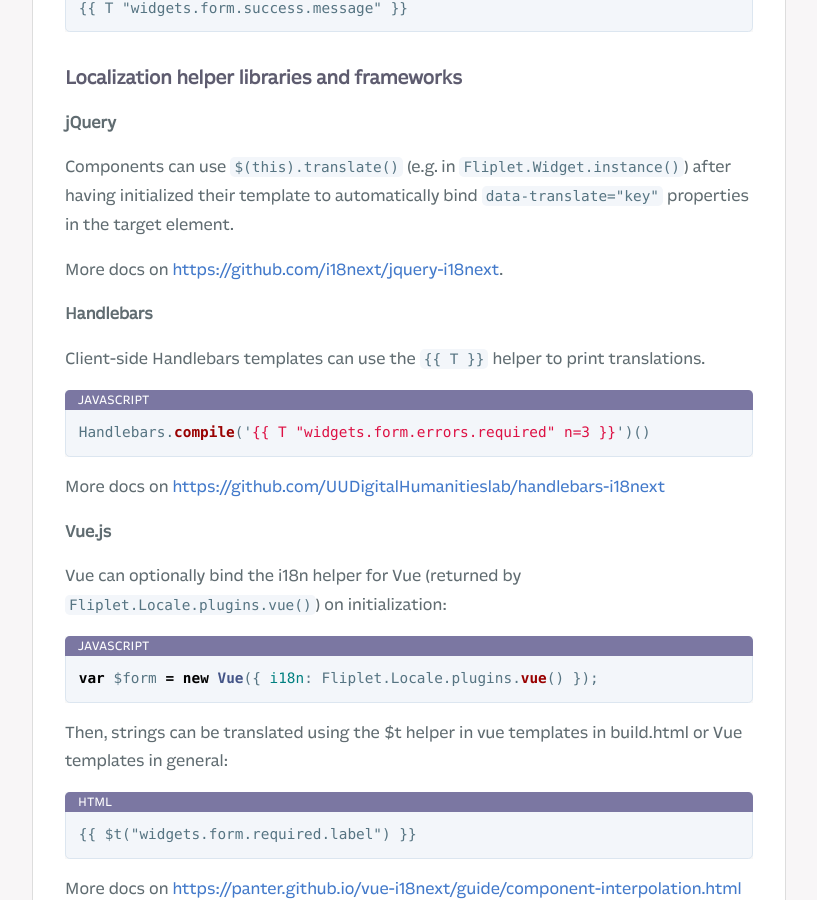
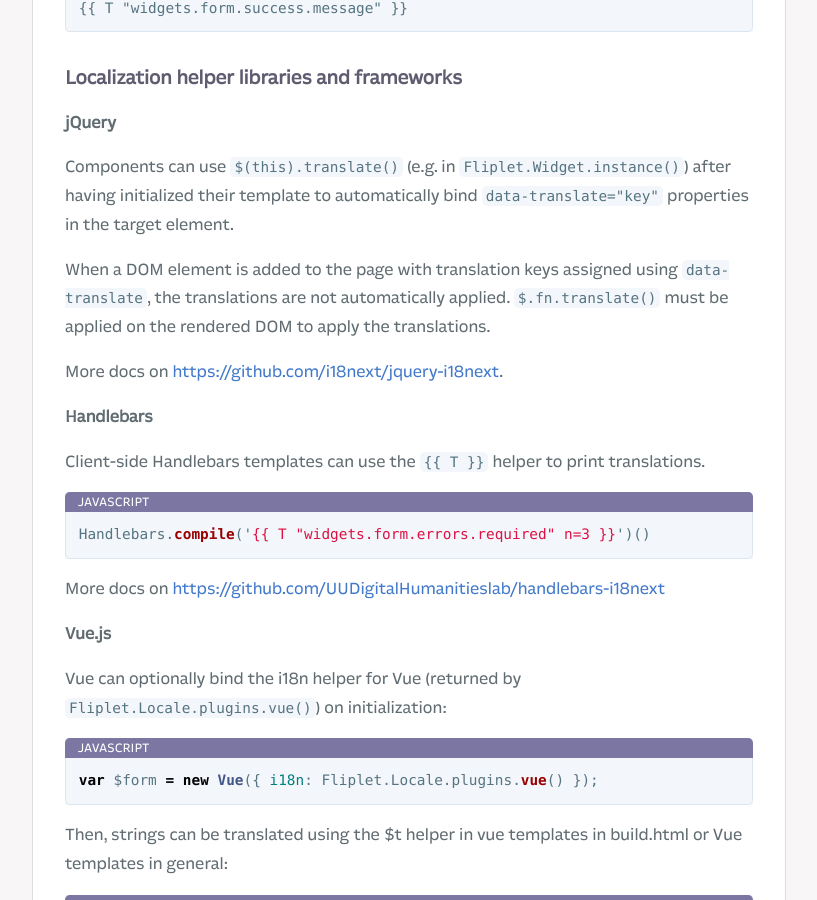
Before and after one commit to Fliplet/fliplet-cli, a Jekyll site: the page built from docs/API/core/localization.md, in a window 1280 px wide and 900 px high, scrolled down 1717 px. Shown: the whole window, without its empty margins (254-1071 px from the left). Built offline with Jekyll 4.4.1, drawn with Linux system fonts in a browser that asks for light colours; nearby versions of some CDN libraries; our own code applies the rules of GitHub Pages for plain Markdown files; library files that are not in the unit come from our copies; comment, search, counter and statistics services are not loaded; a style sheet for code colours, icons or effects is not loaded.

Commit message:
Add note on applying translations using jQuery

````diff
--- a/docs/API/core/localization.md
+++ b/docs/API/core/localization.md
@@ -10,17 +10,16 @@
 
 There are 3 key aspects of a component that can be localized to the device or browser language/region settings.
 
-- String translation
-- Date format
-- Number format
+  - String translation
+  - Date format
+  - Number format
 
 ## String translation
 
 Components can now define a `translation.json` file in their root to list out all keys and default English translation value.
 
-* Keys can be nested
-* Plurals and placeholders are expected to use the i18n notation
-
+  - Keys can be nested
+  - Plurals and placeholders are expected to use the i18n notation
 
 ```json
 {
@@ -59,9 +58,11 @@
 **Handlebars**
 
 {% raw %}
+
 ```html
 {{ T "widgets.form.success.message" }}
 ```
+
 {% endraw %}
 
 ### Localization helper libraries and frameworks
@@ -70,6 +71,8 @@
 
 Components can use `$(this).translate()` (e.g. in `Fliplet.Widget.instance()`) after having initialized their template to automatically bind `data-translate="key"` properties in the target element.
 
+When a DOM element is added to the page with translation keys assigned using `data-translate`, the translations are not automatically applied. `$.fn.translate()` must be applied on the rendered DOM to apply the translations.
+
 More docs on [https://github.com/i18next/jquery-i18next](https://github.com/i18next/jquery-i18next).
 
 **Handlebars**
@@ -77,9 +80,11 @@
 Client-side Handlebars templates can use the {% raw %}<code>{{ T }}</code>{% endraw %} helper to print translations.
 
 {% raw %}
+
 ```js
 Handlebars.compile('{{ T "widgets.form.errors.required" n=3 }}')()
 ```
+
 {% endraw %}
 
 More docs on [https://github.com/UUDigitalHumanitieslab/handlebars-i18next](https://github.com/UUDigitalHumanitieslab/handlebars-i18next)
@@ -95,14 +100,14 @@
 Then, strings can be translated using the $t helper in vue templates in build.html or Vue templates in general:
 
 {% raw %}
+
 ```html
 {{ $t("widgets.form.required.label") }}
 ```
+
 {% endraw %}
 
-
 More docs on [https://panter.github.io/vue-i18next/guide/component-interpolation.html](https://panter.github.io/vue-i18next/guide/component-interpolation.html)
-
 
 ## Date format
 
@@ -118,19 +123,21 @@
 **Handlebars helpers**
 
 {% raw %}
+
 ```html
 {{ TD value [options] }}
 ```
+
 {% endraw %}
 
 **Parameters**
 
-* `value` {*} The date or time value to be used for formatting. The input type can be a `Moment` object, `Date` object or a string. Strings must be formatted as `YYYY-MM-DD` for dates and `HH:mm` (24-hour time) for times.
-* `options` {Object} A map of options
-* `options.format` {String} The formatting to be used. You can use one of the supported formats in the table below, e.g. `LL` for long form localized dates or `LT` for localized time without seconds, or one of the following options for relative time: `fromNow`, `from`, `toNow` and `to`.
-* `options.from` {*} (Optional) If `options.format` is `from`, use this parameter to set the reference date.
-* `options.to` {*} (Optional) If `options.format` is `to`, use this parameter to set the reference date.
-* `options.locale` {String} (Optional) Use a specific locale for the formatting. Default: device/browser language settings or `en` when that's not found or valid.
+  - `value` {*} The date or time value to be used for formatting. The input type can be a `Moment` object, `Date` object or a string. Strings must be formatted as `YYYY-MM-DD` for dates and `HH:mm` (24-hour time) for times.
+  - `options` {Object} A map of options
+  - `options.format` {String} The formatting to be used. You can use one of the supported formats in the table below, e.g. `LL` for long form localized dates or `LT` for localized time without seconds, or one of the following options for relative time: `fromNow`, `from`, `toNow` and `to`.
+  - `options.from` {*} (Optional) If `options.format` is `from`, use this parameter to set the reference date.
+  - `options.to` {*} (Optional) If `options.format` is `to`, use this parameter to set the reference date.
+  - `options.locale` {String} (Optional) Use a specific locale for the formatting. Default: device/browser language settings or `en` when that's not found or valid.
 
 **Supported formats**
 
@@ -150,6 +157,7 @@
 **Examples**
 
 {% raw %}
+
 ```js
 Fliplet.Locale.date('2021-03-04', { format: 'LL' }) // 4 March 2021 (UK) 4 marzo 2021 (IT) or 4 mars 2021 (FR)
 Fliplet.Locale.date('2021-03-04', { format: 'LL', locale: 'en-US' }) // March 4, 2021
@@ -169,6 +177,7 @@
 Handlebars.compile('{{ TD foo format="fromNow" }}')({ foo: '2021-01-03' }) // 9 months ago as of October 2021
 Handlebars.compile('{{ TD foo format="from" from="2021-01-05" }}')({ foo: '2021-01-03' }) // 2 days ago
 ```
+
 {% endraw %}
 
 ## Number format
@@ -185,15 +194,17 @@
 **Handlebars helpers**
 
 {% raw %}
+
 ```html
 {{ TN value [options] }}
 ```
+
 {% endraw %}
 
 **Parameters**
 
-* `value` {*} The value to be used for formatting. Numbers are preferred. Other types of input will be parsed to determine its numerical value.
-* `options` {Object} A map of options. See [`Intl.NumberFormat()` documentation](https://developer.mozilla.org/en-US/docs/Web/JavaScript/Reference/Global_Objects/Intl/NumberFormat/NumberFormat) for the supported options.
+  - `value` {*} The value to be used for formatting. Numbers are preferred. Other types of input will be parsed to determine its numerical value.
+  - `options` {Object} A map of options. See [`Intl.NumberFormat()` documentation](https://developer.mozilla.org/en-US/docs/Web/JavaScript/Reference/Global_Objects/Intl/NumberFormat/NumberFormat) for the supported options.
 
 <p class="warning"><strong>Long decimal places</strong> By default, numbers are localized and rendered with a minimum and maximum of 0–3 decimal places. This is due to the JavaScript's precision issues with floating points. If your data contains more decimal places, see <a href="https://developer.mozilla.org/en-US/docs/Web/JavaScript/Reference/Global_Objects/Intl/NumberFormat/NumberFormat">documentation</a> for <code>Intl.NumberFormat()</code> to learn how to display more decimal places.</p>
 
@@ -202,6 +213,7 @@
 **Examples**
 
 {% raw %}
+
 ```js
 Fliplet.Locale.number(1234) // 1,234 (UK) 1.234 (IT) or 1 234 (FR)
 Fliplet.Locale.number(1234, { locale: 'en-US' }) // 1,234
@@ -215,6 +227,7 @@
 Handlebars.compile('{{ TN foo minimumFractionDigits=2 useGrouping=false }}')({ foo: 1234 }) // 1234.00 (UK) 1234,00 (IT) or 1234,00 (FR)
 Handlebars.compile('{{ TN foo notation="compact" compactDisplay="long" }}')({ foo: 1234000000 }) // 1.2 billion (UK) 1,2 miliardi (IT) 1,2 milliard (FR)
 ```
+
 {% endraw %}
 
 ---
````
